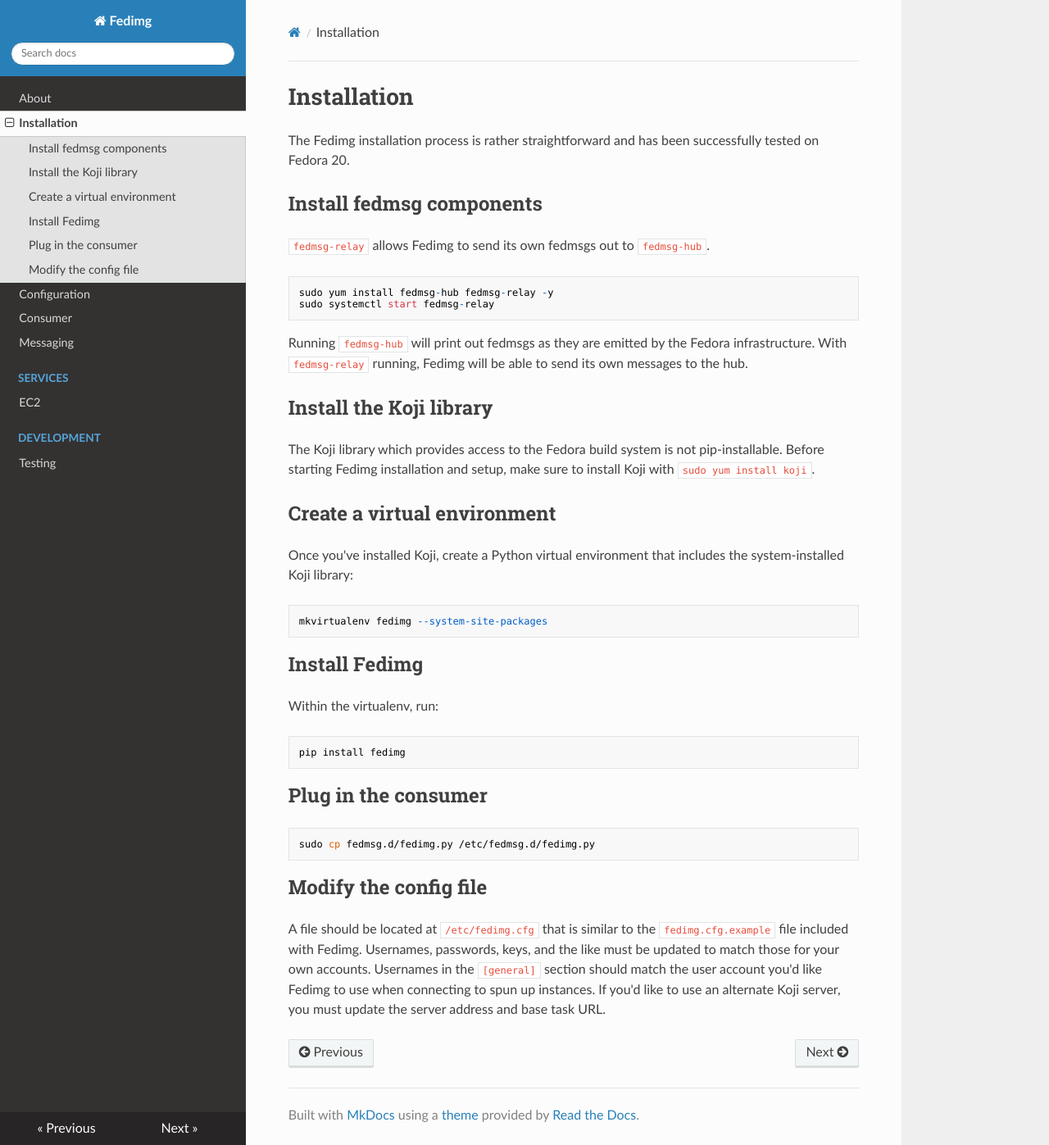
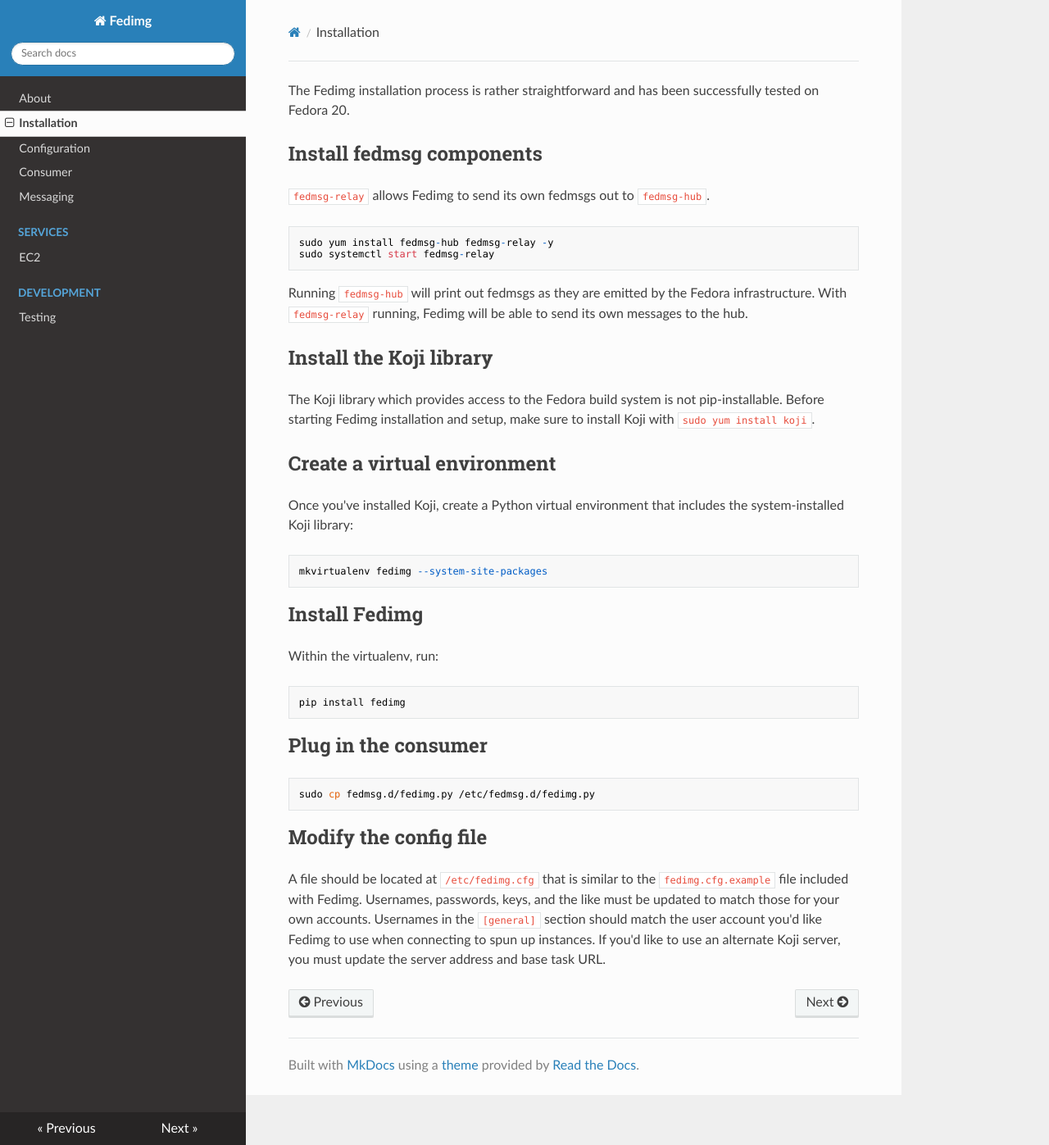
Before and after one commit to fedora-infra/fedimg, an MkDocs documentation site: the page built from docs/installation.md, in a window 1280 px wide and 1397 px high. Shown: the whole window at 82% size. Built offline with MkDocs 1.6.1, drawn with Linux system fonts in a browser that asks for light colours; nearby versions of some CDN libraries; old or Windows-style settings are respelled for this version of MkDocs.

Commit message:
docs: remove headers from rest of files

```diff
--- a/docs/consumer.md
+++ b/docs/consumer.md
@@ -1,5 +1,3 @@
-# Consumer
-
 Fedimg makes use of a Fedmsg consumer that listens to the Fedmsg bus for
 completed Koji builds. It only cares about completed tasks of the method
 `createImage`. The filtering process works like this:
--- a/docs/index.md
+++ b/docs/index.md
@@ -1,5 +1,3 @@
-# Fedimg
-
 Fedimg is a service that automatically uploads completed Fedora image builds to
 internal and external cloud services. By listening to the
 [Fedmsg](http://www.fedmsg.com/en/latest/) hub for
--- a/docs/installation.md
+++ b/docs/installation.md
@@ -1,5 +1,3 @@
-# Installation
-
 The Fedimg installation process is rather straightforward and has been
 successfully tested on Fedora 20.
 
```
Also changed, not shown: docs/configuration.md (+0 -2 lines), docs/messaging.md (+0 -2 lines).
